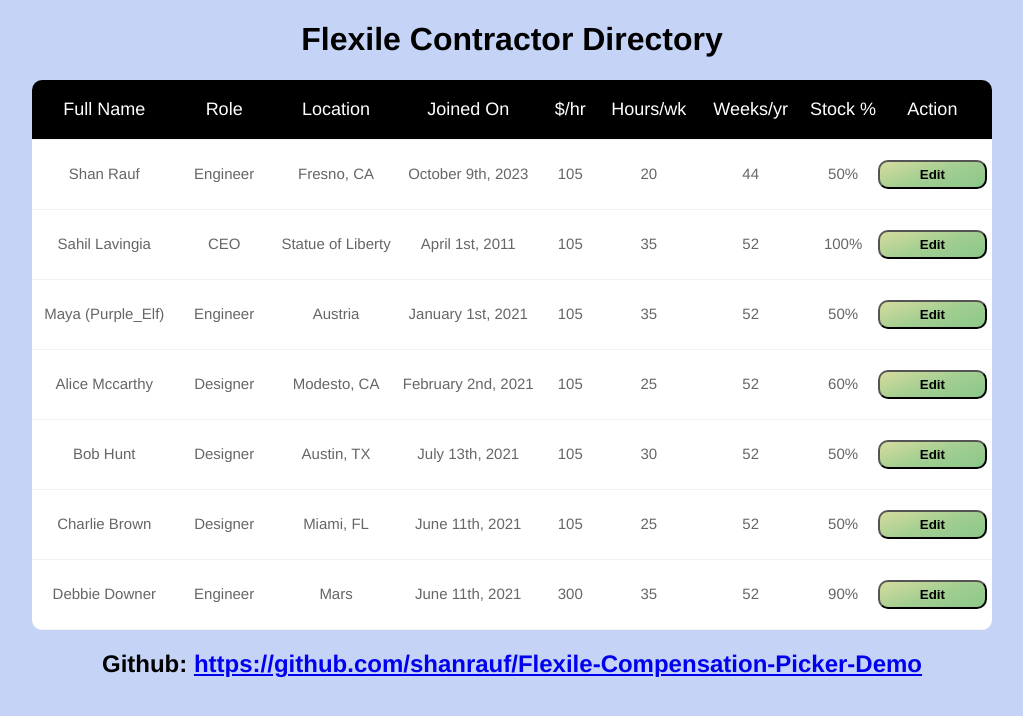
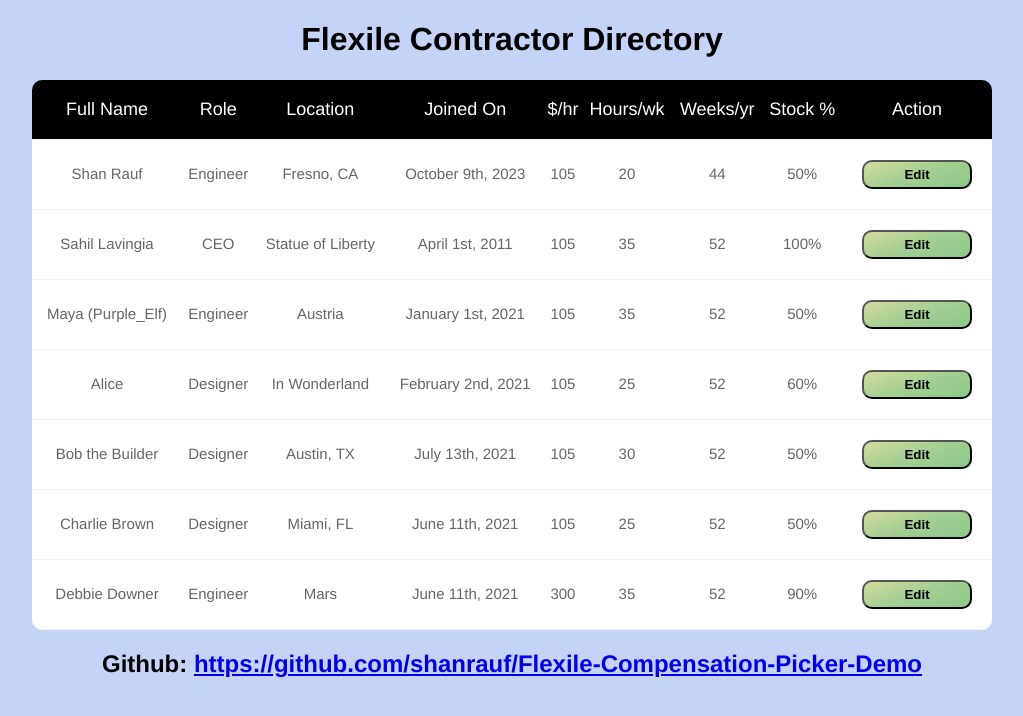
Before and after one commit to shanrauf/Flexile-Compensation-Picker-Demo, a React (Create React App) app in the folder javascript_react/: page / in a window 1280 px wide. Shown: the top 716 px of the page, without its empty margins (128-1151 px from the left). Built offline with nearby package versions, Linux system fonts and the light colour scheme.

Commit message:
Improve table spacing

```diff
--- a/javascript_react/src/components/contractor_directory/contractor_directory.css
+++ b/javascript_react/src/components/contractor_directory/contractor_directory.css
@@ -83,42 +83,12 @@
 }
 
 .row .cell:nth-child(1) {
-  width: 200px;
-}
-
-.row .cell:nth-child(2) {
-  width: 125px
-}
-
-.row .cell:nth-child(3) {
-  width: 180px
-}
-
-.row .cell:nth-child(4) {
-  width: 200px
-}
-
-.row .cell:nth-child(5) {
-  width: 100px
-}
-
-.row .cell:nth-child(6) {
-  width: 100px
-}
-
-.row .cell:nth-child(7) {
   width: 150px;
 }
 
-.row .cell:nth-child(8) {
-  width: 90px;
+.row .cell:nth-child(9) {
+  width: 150px;
 }
-
-.row .cell:nth-child(9) {
-  width: 90px;
-  padding-right: 5px;
-}
-
 
 .table,.row {
   width: 100%!important
--- a/javascript_react/src/utils/data.js
+++ b/javascript_react/src/utils/data.js
@@ -34,9 +34,9 @@ export const contractor_data = [
   },
   {
     id: 4,
-    full_name: "Alice Mccarthy",
+    full_name: "Alice",
     role: "Designer",
-    location: "Modesto, CA",
+    location: "In Wonderland",
     joined_on: "February 2nd, 2021",
     hourly_rate: 105.0,
     hours_per_week: 25,
@@ -45,7 +45,7 @@ export const contractor_data = [
   },
   {
     id: 5,
-    full_name: "Bob Hunt",
+    full_name: "Bob the Builder",
     role: "Designer",
     location: "Austin, TX",
     joined_on: "July 13th, 2021",
```
